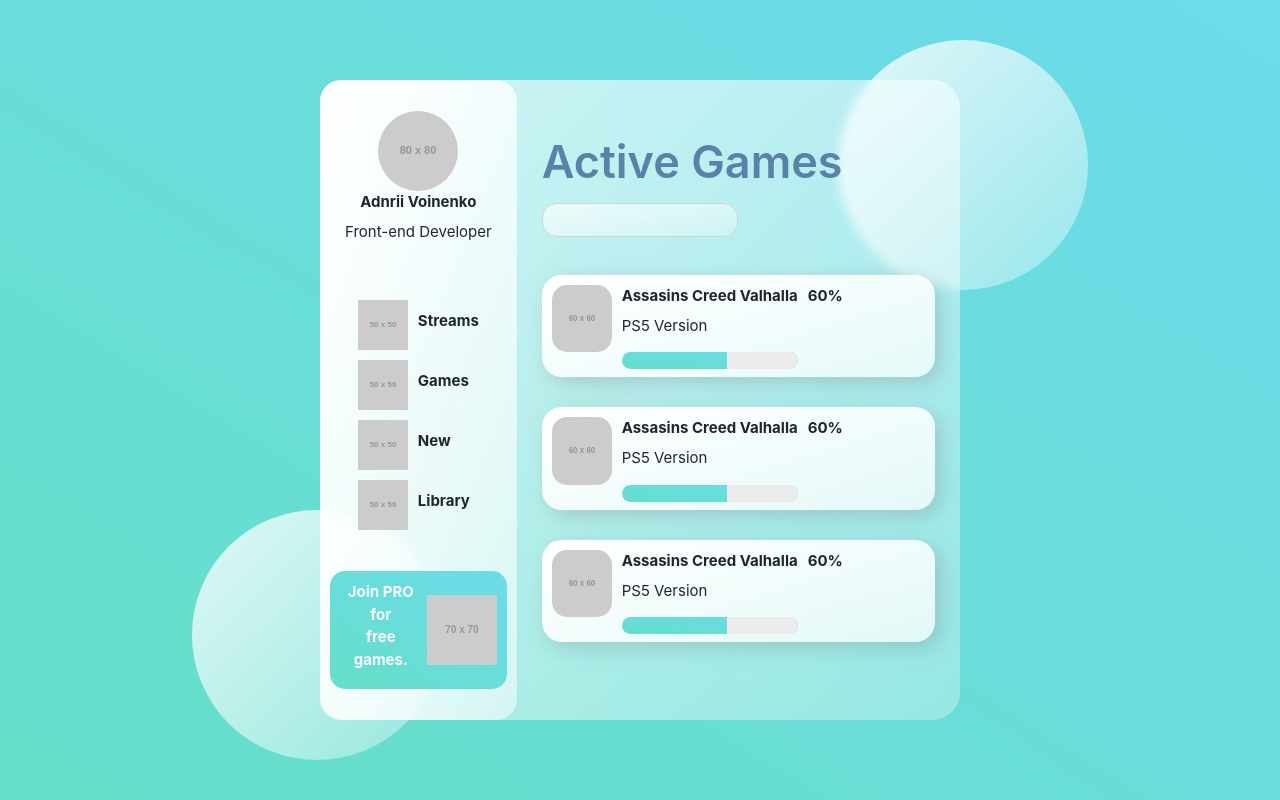
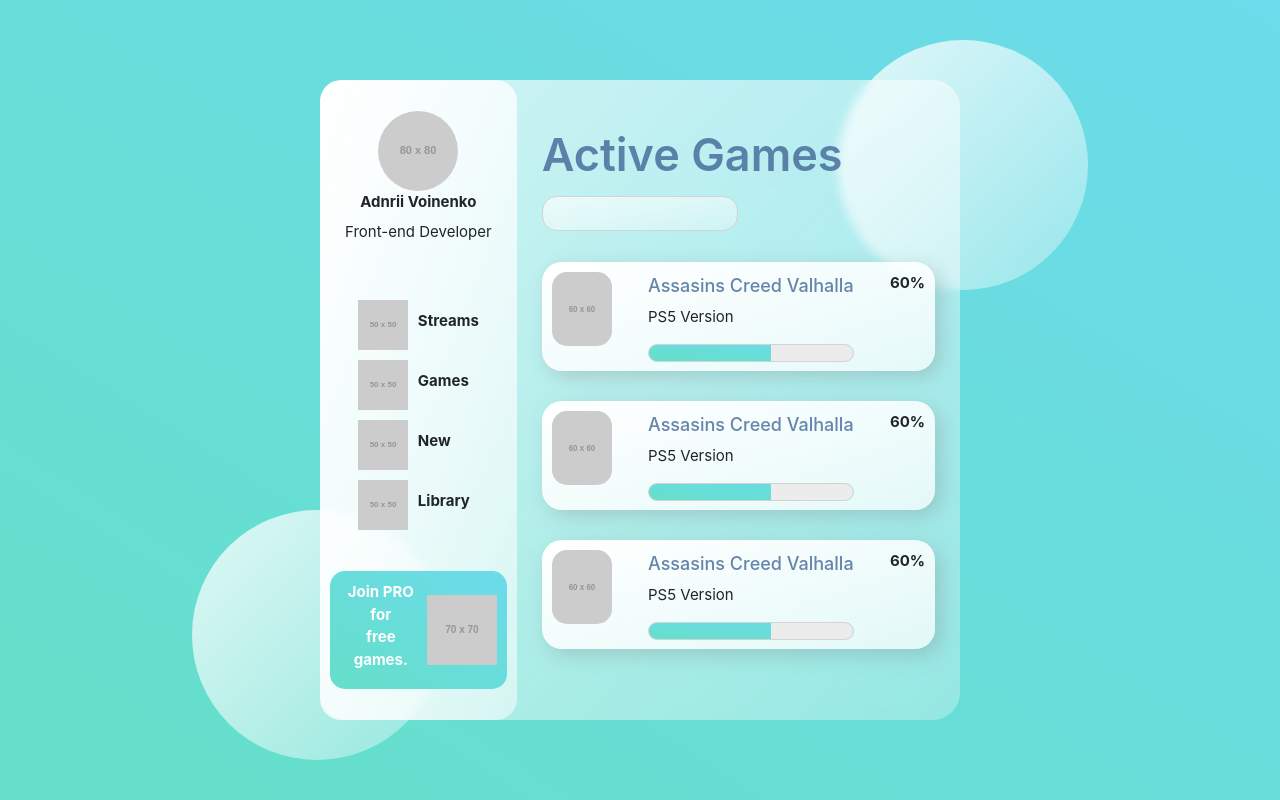
Before and after one commit to technosamurai-dev/glassweb, a website: page src/index.html in a window 1280 px wide. Drawn offline with Linux system fonts and the light colour scheme; placeholder pictures from the web are drawn by us.

Commit message:
changed card-info

```diff
--- a/src/sass/style.scss
+++ b/src/sass/style.scss
@@ -64,7 +64,7 @@ h1 {
                 text-decoration: none;
                 font-size: 14px;
                 text-align: center;
-                color: white;
+                color: #fff;
                 &:hover {
                     text-decoration: underline;
                 }
@@ -90,6 +90,7 @@ h1 {
     &__cards {
         &-item {
             display: flex;
+            justify-content: space-between;
             max-width: 400px;
             background: linear-gradient(to right bottom,
                         rgba(255, 255, 255, 1),
@@ -104,10 +105,17 @@ h1 {
         }
         &-info {
             margin: 0 10px;
+            h2 {
+                color: #426696;
+                font-weight: 500;
+                font-size: 18px;
+                opacity: .8;
+            }
             .progress {
                 background: $bg-color;
                 width: 100%;
                 height: 25%;
+                border: 1px solid lightgray;
                 border-radius: 20px;
                 position: relative;
                 overflow: hidden;
```
Also changed, not shown: src/css/style.min.css.
